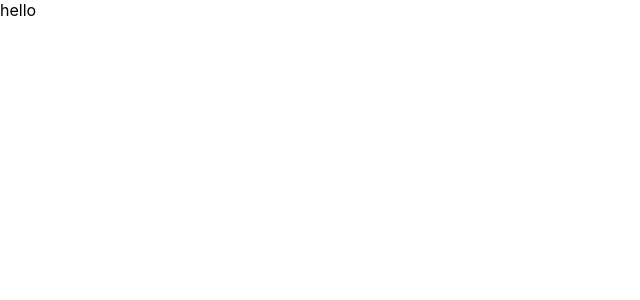
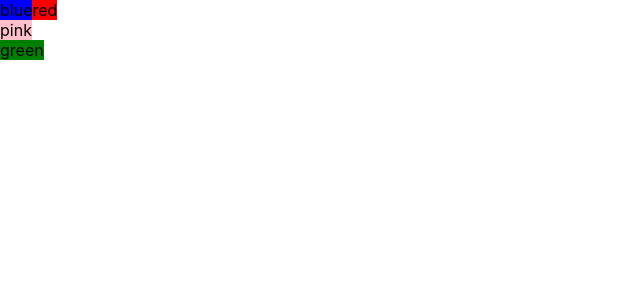
Before and after one commit to DavidKHahn/react-drag-and-drop, a React (Create React App) app: page / in a window 1280 px wide. Shown: the top 300 px of the page, without its empty margins (0-640 px from the left). Built offline with nearby package versions, Linux system fonts and the light colour scheme.

Commit message:
Set up AuthorList.tsx, reorder.ts, types.ts, install @types/modules

```diff
--- a/package.json
+++ b/package.json
@@ -9,7 +9,7 @@
     "@types/jest": "^24.0.0",
     "@types/node": "^12.0.0",
     "@types/react-beautiful-dnd": "^13.0.0",
-    "@types/react-dom": "^16.9.0",
+    "@types/react-dom": "^16.9.8",
     "react": "^17.0.0",
     "react-beautiful-dnd": "^13.0.0",
     "react-dom": "^17.0.0",
--- a/src/App.css
+++ /dev/null
@@ -1,38 +0,0 @@
-.App {
-  text-align: center;
-}
-
-.App-logo {
-  height: 40vmin;
-  pointer-events: none;
-}
-
-@media (prefers-reduced-motion: no-preference) {
-  .App-logo {
-    animation: App-logo-spin infinite 20s linear;
-  }
-}
-
-.App-header {
-  background-color: #282c34;
-  min-height: 100vh;
-  display: flex;
-  flex-direction: column;
-  align-items: center;
-  justify-content: center;
-  font-size: calc(10px + 2vmin);
-  color: white;
-}
-
-.App-link {
-  color: #61dafb;
-}
-
-@keyframes App-logo-spin {
-  from {
-    transform: rotate(0deg);
-  }
-  to {
-    transform: rotate(360deg);
-  }
-}
--- a/src/App.tsx
+++ b/src/App.tsx
@@ -1,14 +1,40 @@
 import * as React from "react";
-import './App.css';
+import { DragDropContext } from "react-beautiful-dnd";
+import { AuthorList } from "./AuthorList";
+import { reorderColors } from "./reorder";
+import { ColorMap } from './types';
 
 const App = () => {
-  const [colors, setColors] = React.useState({
+  const [colorMap, setColors] = React.useState<ColorMap>({
     a: ["blue", "red"],
     b: ["pink"],
     c: ["green"]
   });
 
-  return <div>hello</div>;
+  return (
+    <DragDropContext onDragEnd={({ destination, source }) => {
+      // // dropped outside the list
+      if (!destination) {
+        return;
+      }
+
+      setColors(reorderColors(colorMap, source, destination));
+    }}
+    >
+
+      <div>
+        {Object.entries(colorMap).map(([k, v]) => (
+          <AuthorList
+            internalScroll
+            key={k}
+            listId={k}
+            listType="CARD"
+            colors={v}
+          />
+        ))}
+      </div>
+    </DragDropContext>
+    );
 }
 
 export default App;
--- /dev/null
+++ b/src/AuthorList.tsx
@@ -0,0 +1,46 @@
+import React from "react";
+import { Draggable, Droppable } from "react-beautiful-dnd";
+
+interface Props {
+  colors: string[];
+  listId: string;
+  listType?: string;
+  internalScroll?: boolean;
+  isCombineEnabled?: boolean;
+}
+
+export const AuthorList: React.FC<Props> = ({ listId, listType, colors }) => {
+  return (
+    <Droppable
+      droppableId={listId}
+      type={listType}
+      direction="horizontal"
+      isCombineEnabled={false}
+    >
+      {dropProvided => (
+        <div {...dropProvided.droppableProps}>
+          <div>
+            <div>
+              <div style={{ display: "flex" }} ref={dropProvided.innerRef}>
+                {colors.map((color, index) => (
+                  <Draggable key={color} draggableId={color} index={index}>
+                    {dragProvided => (
+                      <div
+                        {...dragProvided.dragHandleProps}
+                        {...dragProvided.draggableProps}
+                        ref={dragProvided.innerRef}
+                      >
+                        <div style={{ backgroundColor: color }}>{color}</div>
+                      </div>
+                    )}
+                  </Draggable>
+                ))}
+                {dropProvided.placeholder}
+              </div>
+            </div>
+          </div>
+        </div>
+      )}
+    </Droppable>
+  );
+};
--- /dev/null
+++ b/src/reorder.ts
@@ -0,0 +1,47 @@
+import { DraggableLocation } from "react-beautiful-dnd";
+import { ColorMap } from "./types";
+
+// a little function to help us with reordering the result
+export const reorder = (
+  list: any[],
+  startIndex: number,
+  endIndex: number
+): any[] => {
+  const result = Array.from(list);
+  const [removed] = result.splice(startIndex, 1);
+  result.splice(endIndex, 0, removed);
+
+  return result;
+};
+
+export const reorderColors = (
+  colors: ColorMap,
+  source: DraggableLocation,
+  destination: DraggableLocation
+) => {
+  const current = [...colors[source.droppableId]];
+  const next = [...colors[destination.droppableId]];
+  const target = current[source.index];
+
+  // moving to same list
+  if (source.droppableId === destination.droppableId) {
+    const reordered = reorder(current, source.index, destination.index);
+    return {
+      ...colors,
+      [source.droppableId]: reordered
+    };
+  }
+
+  // moving to different list
+
+  // remove from original
+  current.splice(source.index, 1);
+  // insert into next
+  next.splice(destination.index, 0, target);
+
+  return {
+    ...colors,
+    [source.droppableId]: current,
+    [destination.droppableId]: next
+  };
+};
--- /dev/null
+++ b/src/types.ts
@@ -0,0 +1 @@
+export type ColorMap = { [key: string]: string[] };
```
Also changed, not shown: 1 other file (tests, documents, lock files or other folders).
